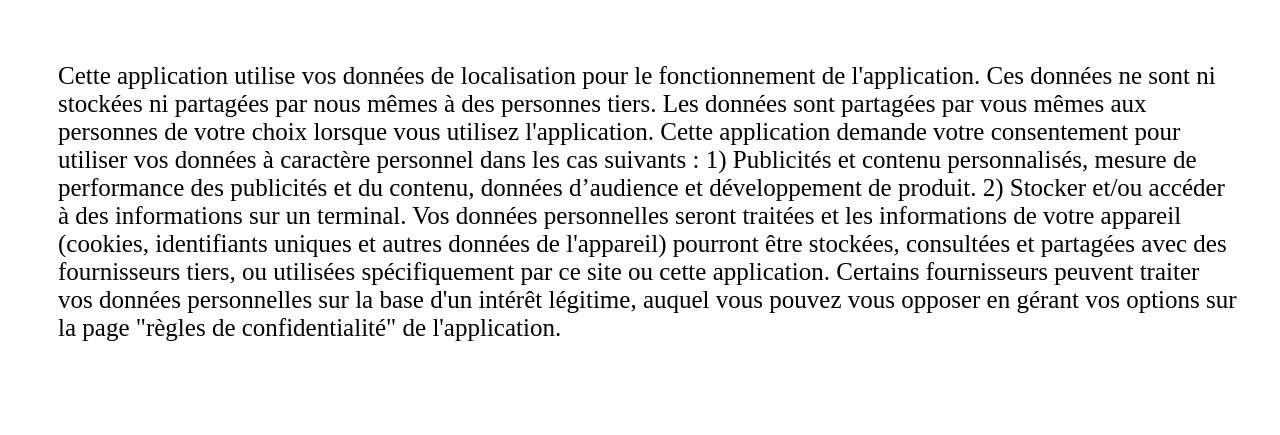
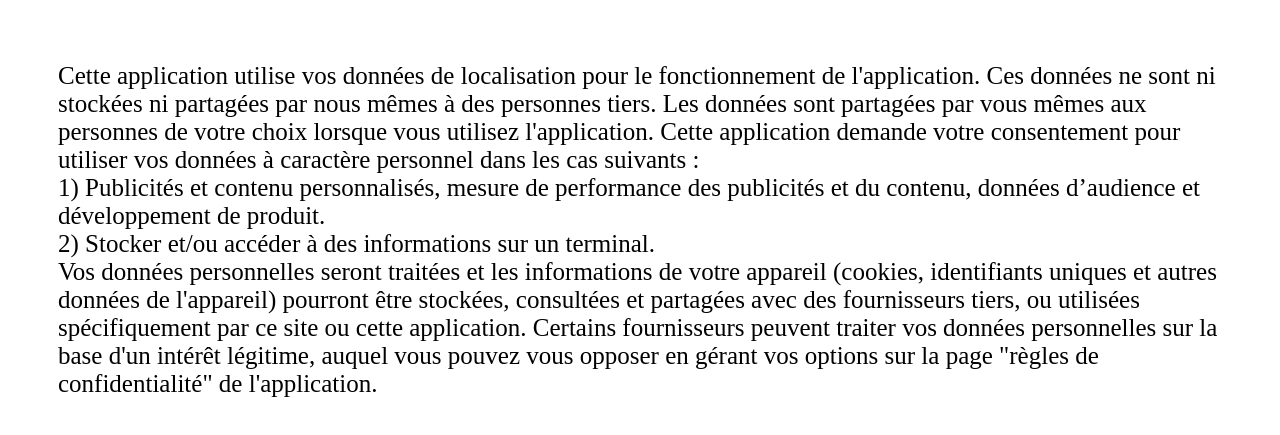
Before and after one commit to MathieuGYTB/rules, a plain HTML site: page index.html in a window 1280 px wide. Shown: the part 119-554 px from the top of the page. Drawn offline with Linux system fonts and the light colour scheme.

Commit message:
modify text structure

```diff
--- a/index.html
+++ b/index.html
@@ -10,7 +10,7 @@
     <h1>Règles de confidentialité :</h1>
     <br>
     <p style="font-size: 25px;">
-      Cette application utilise vos données de localisation pour le fonctionnement de l'application. Ces données ne sont ni stockées ni partagées par nous mêmes à des personnes tiers. Les données sont partagées par vous mêmes aux personnes de votre choix lorsque vous utilisez l'application. Cette application demande votre consentement pour utiliser vos données à caractère personnel dans les cas suivants : 1) Publicités et contenu personnalisés, mesure de performance des publicités et du contenu, données d’audience et développement de produit. 2) Stocker et/ou accéder à des informations sur un terminal. Vos données personnelles seront traitées et les informations de votre appareil (cookies, identifiants uniques et autres données de l'appareil) pourront être stockées, consultées et partagées avec des fournisseurs tiers, ou utilisées spécifiquement par ce site ou cette application. Certains fournisseurs peuvent traiter vos données personnelles sur la base d'un intérêt légitime, auquel vous pouvez vous opposer en gérant vos options sur la page "règles de confidentialité" de l'application.
+      Cette application utilise vos données de localisation pour le fonctionnement de l'application. Ces données ne sont ni stockées ni partagées par nous mêmes à des personnes tiers. Les données sont partagées par vous mêmes aux personnes de votre choix lorsque vous utilisez l'application. Cette application demande votre consentement pour utiliser vos données à caractère personnel dans les cas suivants : <br>1) Publicités et contenu personnalisés, mesure de performance des publicités et du contenu, données d’audience et développement de produit. <br>2) Stocker et/ou accéder à des informations sur un terminal. <br>Vos données personnelles seront traitées et les informations de votre appareil (cookies, identifiants uniques et autres données de l'appareil) pourront être stockées, consultées et partagées avec des fournisseurs tiers, ou utilisées spécifiquement par ce site ou cette application. Certains fournisseurs peuvent traiter vos données personnelles sur la base d'un intérêt légitime, auquel vous pouvez vous opposer en gérant vos options sur la page "règles de confidentialité" de l'application.
     </p>
   </div>
 </body>
```
